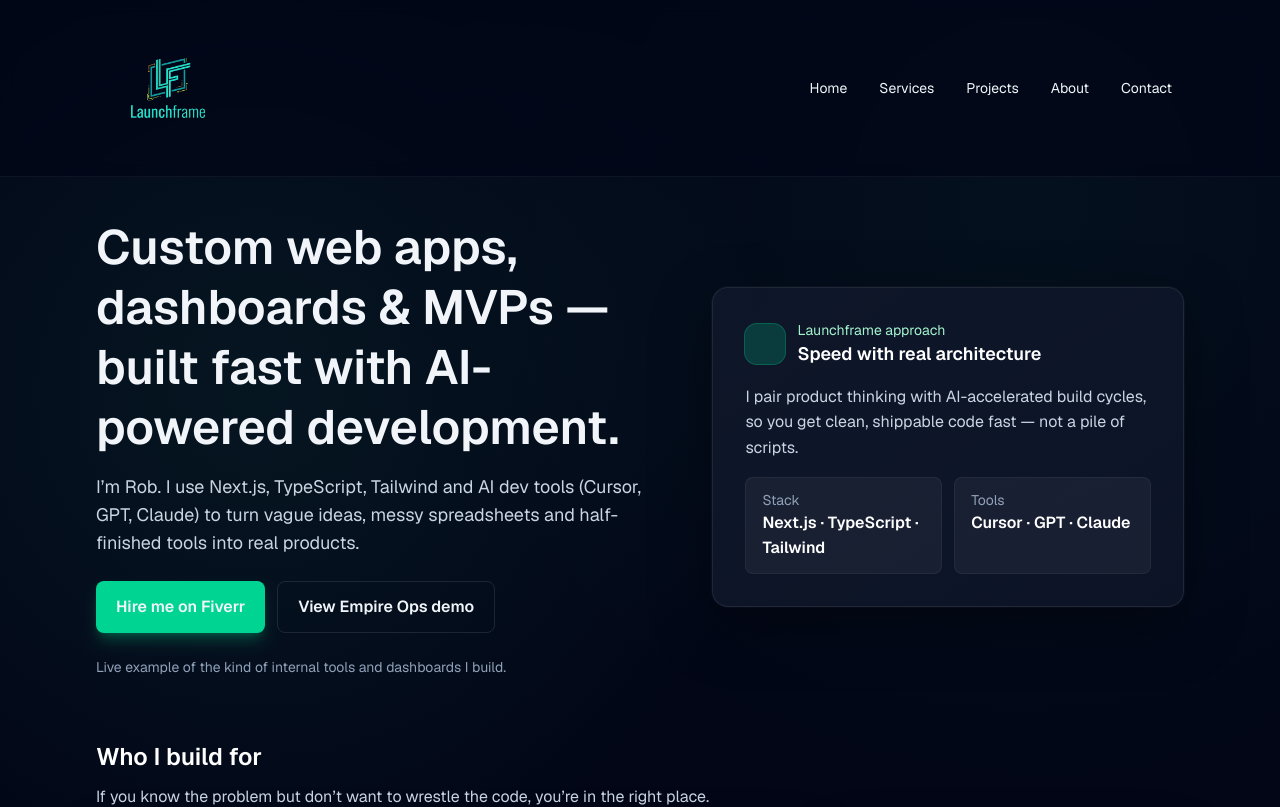
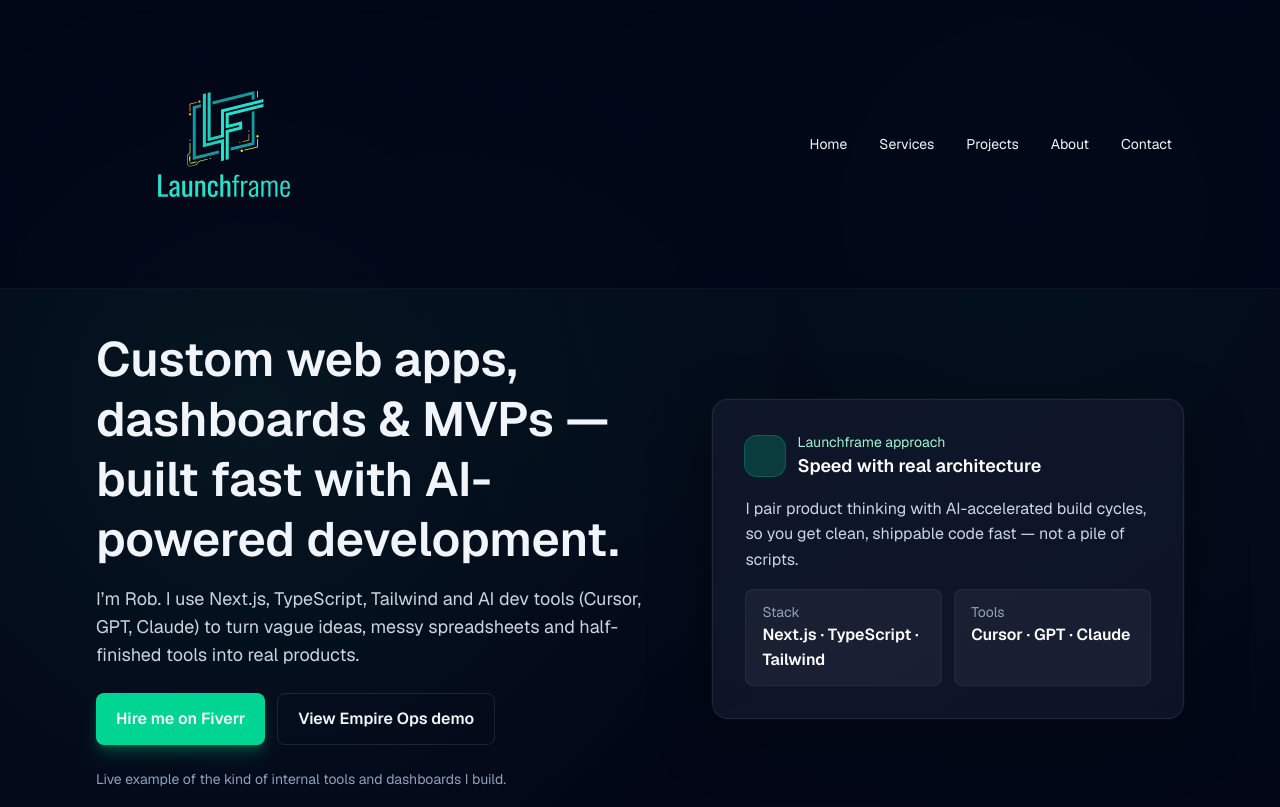
Before and after one commit to BiteTh3bulleT/BiteTh3bulleT.github.io, a Next.js app: page / in a window 1280 px wide. Shown: the top 807 px of the page. Built offline with nearby package versions, Linux system fonts and the light colour scheme.

Commit message:
Increase header logo size substantially and refresh export
Enlarge the header logo (~75% bigger) and regenerate the docs export for deployment.

```diff
--- a/components/layout/SiteLayout.tsx
+++ b/components/layout/SiteLayout.tsx
@@ -25,10 +25,10 @@ export default function SiteLayout({ children }: { children: ReactNode }) {
             <Image
               src="/launchframe-logo.png?v=3"
               alt="Launchframe logo"
-              width={520}
-              height={180}
+              width={910}
+              height={315}
               priority
-              className="h-28 w-auto flex-shrink-0 sm:h-36"
+              className="h-48 w-auto flex-shrink-0 sm:h-64"
             />
           </Link>
           <nav className="flex flex-wrap items-center gap-1 text-xs sm:gap-2 sm:text-sm">
```
Also changed, not shown: 48 other files (tests, documents, lock files or other folders).
